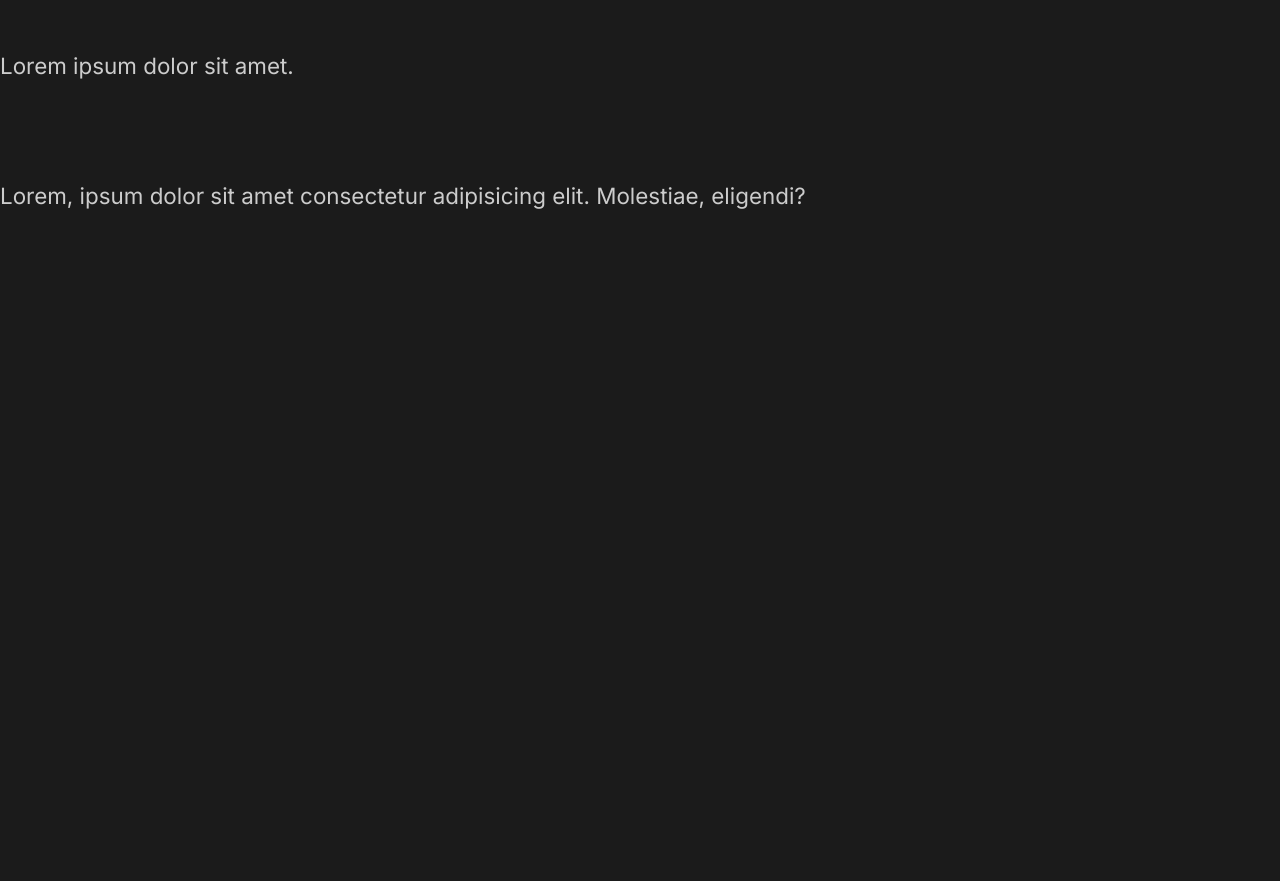
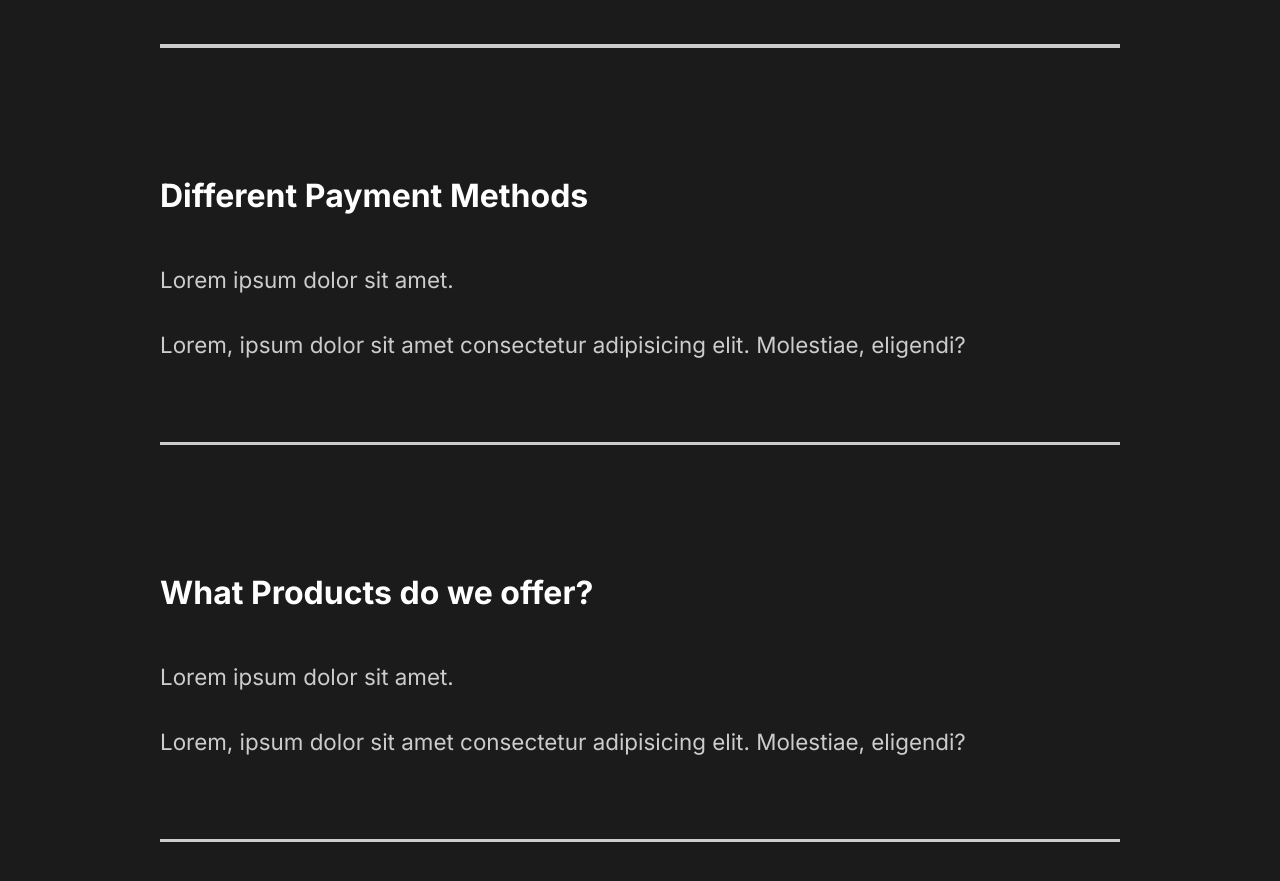
Before and after one commit to nishithgadhiya/react-capture, a React (Create React App) app: page / in a window 1280 px wide. Shown: the part 3004-3885 px from the top of the page. Before the commit the page ends 3265 px from the top, so only its background shows below. Built offline with nearby package versions, Linux system fonts and the light colour scheme.

Commit message:
styles faq

```diff
--- a/src/compoents/FaqSection.js
+++ b/src/compoents/FaqSection.js
@@ -1,8 +1,10 @@
 import React from "react";
+import styled from "styled-components";
+import { About } from "../styles";
 
 const FaqSection = () => {
   return (
-    <div className="faq">
+    <Faq>
       <h2>
         Any Questions <span>FAQ</span>
       </h2>
@@ -15,6 +17,7 @@
             eligendi?
           </p>
         </div>
+        <div className="faq-line"></div>
       </div>
       <div className="question">
         <h4>Daily Schedule</h4>
@@ -25,6 +28,7 @@
             eligendi?
           </p>
         </div>
+        <div className="faq-line"></div>
       </div>
       <div className="question">
         <h4>Different Payment Methods</h4>
@@ -35,6 +39,7 @@
             eligendi?
           </p>
         </div>
+        <div className="faq-line"></div>
       </div>
       <div className="question">
         <h4>What Products do we offer?</h4>
@@ -45,9 +50,37 @@
             eligendi?
           </p>
         </div>
+        <div className="faq-line"></div>
       </div>
-    </div>
+    </Faq>
   );
 };
 
+const Faq = styled(About)`
+  display: block;
+  span {
+    display: block;
+  }
+  h2 {
+    padding-bottom: 2rem;
+    font-weight: lighter;
+  }
+  .faq-line {
+    background: #cccccc;
+    height: 0.2rem;
+    margin: 2rem 0rem;
+    width: 100%;
+  }
+  .question {
+    padding: 3rem 0rem;
+    cursor: pointer;
+  }
+  .answer {
+    padding: 2rem 0rem;
+    p {
+      padding: 1rem 0rem;
+    }
+  }
+`;
+
 export default FaqSection;
--- a/src/compoents/GlobalStyle.js
+++ b/src/compoents/GlobalStyle.js
@@ -38,7 +38,7 @@
     }
     h4{
         font-weight:bold;
-        color:#23d997;
+        font-size:2rem;
     }
     a{
         font-size:1.1rem;
```
